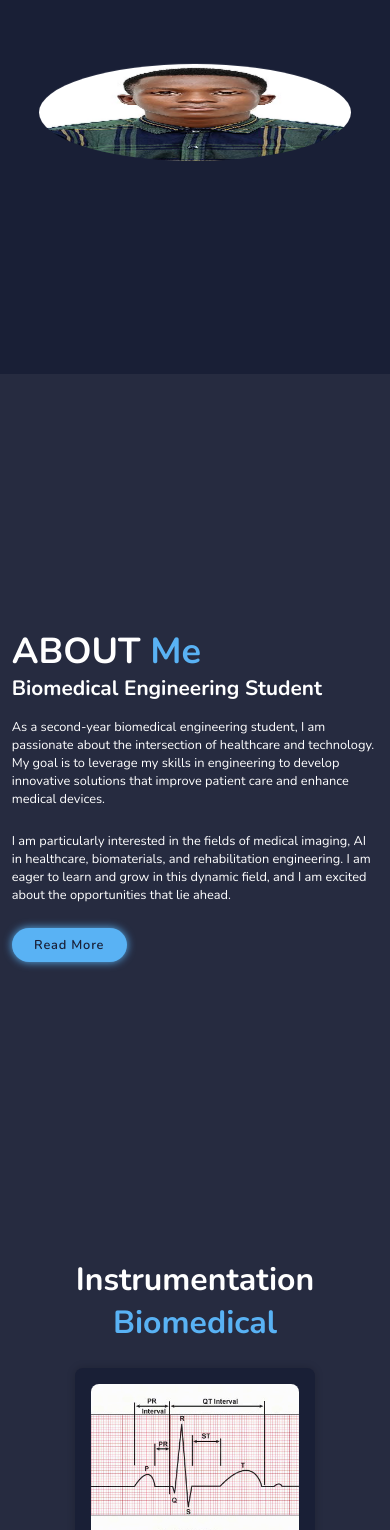
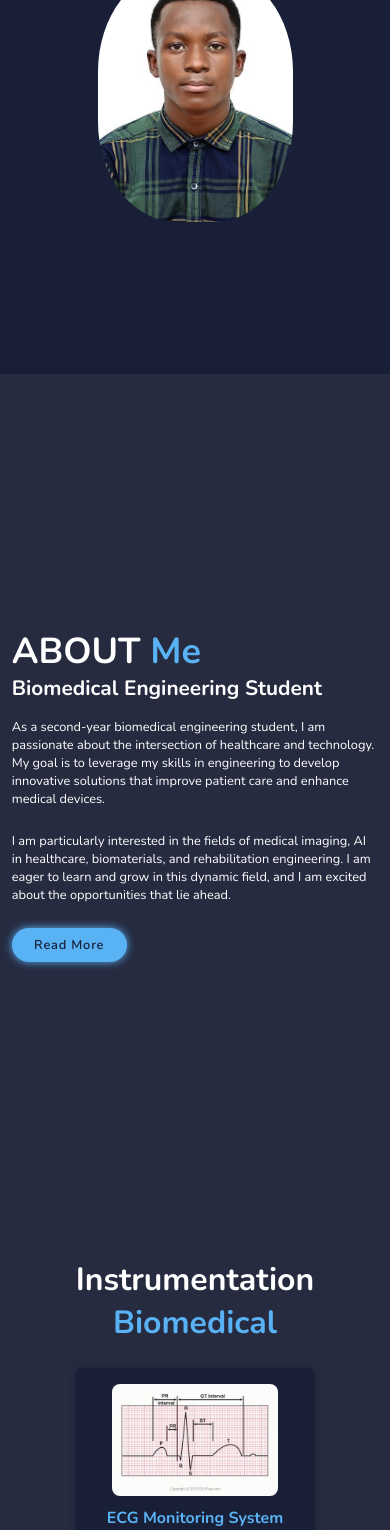
Before and after one commit to 63hegbe/Bioinst2025, a plain HTML site: page index.html in a window 390 px wide. Shown: the part 470-2000 px from the top of the page. Drawn offline with nearby package versions, Linux system fonts and the light colour scheme.

Commit message:
Add files via upload

```diff
--- a/index.html
+++ b/index.html
@@ -141,6 +141,12 @@
     </div>
     <!-- EEG Monitoring -->
     <div class="instrumentation-box">
+      <img src="path-to-eeg-monitoring-image.jpg" alt="EEG Monitoring">
+      <h3>EEG Monitoring</h3>
+      <p>EEG monitoring description goes here.</p>
+    </div>
+    <!-- EEG Monitoring System -->
+    <div class="instrumentation-box">
       <img src="images/eeg.jpg" alt="EEG Monitoring System">
       <h3>EEG Monitoring System</h3>
       <p>The EEG Monitoring System records brain activity for neurological studies. It is used to diagnose epilepsy, sleep disorders, and brain injuries. This non-invasive device provides high-resolution data for precise analysis. Lightweight and comfortable, it ensures patient convenience during long monitoring sessions, making it a preferred choice in clinical settings.</p>
@@ -150,6 +156,12 @@
       <img src="images/def.jpg" alt="Defibrillator">
       <h3>Defibrillator</h3>
       <p>The Defibrillator is a life-saving device that delivers an electric shock to the heart to restore normal rhythm during cardiac arrest. It is essential in emergency care and is designed for ease of use. Modern defibrillators include voice prompts and visual instructions, making them accessible even to non-medical personnel in critical situations.</p>
+    </div>
+    <!-- Cardiac Output -->
+    <div class="instrumentation-box">
+      <img src="path-to-cardiac-output-image.jpg" alt="Cardiac Output">
+      <h3>Cardiac Output</h3>
+      <p>Cardiac output description goes here.</p>
     </div>
     <!-- Cardiac Output Monitor -->
     <div class="instrumentation-box">
@@ -213,21 +225,6 @@
   </div>
 </div>
 
-  <!-- Projects Section -->
-<section class="projects" id="projects">
-  <h2 class="heading">My <span>Projects</span></h2>
-  <div class="project-container">
-    <!-- PPG Sensor Project -->
-    <div class="project-box">
-      <img src="images/ppg-sensor.jpg" alt="PPG Sensor Project">
-      <h3>PPG Sensor Project</h3>
-      <p>A project focused on measuring heart rate and blood oxygen levels using a PPG sensor.</p>
-      <a href="#ppg-modal" class="btn">Read More</a>
-    </div>
-    <!-- Add more project boxes as needed -->
-  </div>
-</section>
-
 <!-- PPG Sensor Project Modal -->
 <div id="ppg-modal" class="modal">
   <div class="modal-content">
@@ -248,6 +245,21 @@
     </p>
   </div>
 </div>
+
+  <!-- Projects Section -->
+<section class="projects" id="projects">
+  <h2 class="heading">My <span>Projects</span></h2>
+  <div class="project-container">
+    <!-- PPG Sensor Project -->
+    <div class="project-box">
+      <img src="images/img1/pj.jpg" alt="PPG Sensor Project">
+      <h3>PPG Sensor Project</h3>
+      <p>A project focused on measuring heart rate and blood oxygen levels using a PPG sensor.</p>
+      <a href="#ppg-modal" class="btn">Read More</a>
+    </div>
+    <!-- Add more project boxes as needed -->
+  </div>
+</section>
 
 <!-- Contact Section -->
 <section class="contact" id="contact">
--- a/styles.css
+++ b/styles.css
@@ -101,10 +101,10 @@ span {
     line-height: 1.3;
 }
 
-.home-img img{
-    width: 25vw;
-    height: 25vw;
-    border-radius: 50%;
+.home-img img {
+    width: 15vw; /* Adjusted width */
+    height: auto; /* Maintain aspect ratio */
+    border-radius: 40%;
     animation: floatImage 4s ease-in-out infinite;
 }
 
@@ -124,7 +124,7 @@ span {
     font-size: 1.6rem;
 }
 
-.social-media a{
+.social-media a {
     display: inline-flex;
     justify-content: center;
     align-items: center;
@@ -224,11 +224,13 @@ span {
   padding: 2rem;
 }
 
+/* Ensure instrumentation images are visible and properly scaled */
 .instrumentation-box img {
-  width: 100%;
-  height: 20rem;
-  object-fit: cover;
-  border-radius: 1rem;
+  width: 100%; /* Ensure it fits the container */
+  height: auto; /* Maintain aspect ratio */
+  object-fit: cover; /* Ensure proper cropping if needed */
+  border-radius: 1rem; /* Keep the rounded corners */
+  margin-bottom: 1rem; /* Add spacing below the image */
 }
 
 .instrumentation-box h3 {
@@ -522,7 +524,7 @@ span {
     }
 
     .home-img img {
-        width: 70vw;
+        width: 60vw; /* Reduce width for better fit */
         margin-top: 4rem;
     }
 
@@ -545,6 +547,11 @@ span {
 
     .portfolio-container {
         grid-template-columns: repeat(2, 1fr);
+    }
+
+    .instrumentation-box img {
+        width: 90%; /* Slightly smaller for better fit on mobile */
+        margin: 0 auto; /* Center the image */
     }
 }
 
@@ -572,4 +579,14 @@ span {
     .contact form .input-box input {
         width: 100%;
     }
+
+    .home-img img {
+        width: 50vw; /* Further reduce width for very small screens */
+        margin-top: 4rem;
+    }
+
+    .instrumentation-box img {
+        width: 80%; /* Further reduce size for very small screens */
+        margin: 0 auto; /* Center the image */
+    }
 }
```
